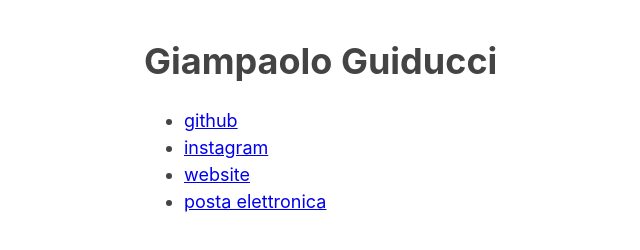
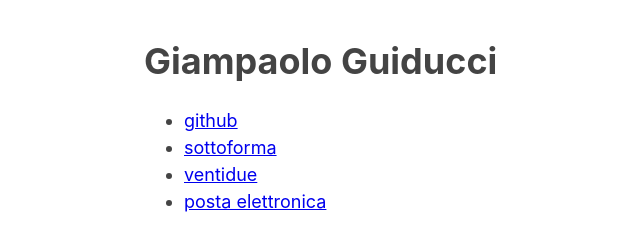
Before and after one commit to gosub/gosub.github.io, a plain HTML site: page index.html in a window 1280 px wide. Shown: the full height of the page, 171-811 px from the left. Drawn offline with Linux system fonts and the light colour scheme.

Commit message:
rimosso link a ibid, sostituito con ventidue

```diff
--- a/index.html
+++ b/index.html
@@ -10,8 +10,8 @@
     <h1>Giampaolo Guiducci</h1>
     <ul>
       <li><a href="https://github.com/gosub">github</a></li>
-      <li><a href="https://instagram.com/sottoforma">instagram</a></li>
-      <li><a href="http://indieblogisdead.altervista.org">website</a></li>
+      <li><a href="https://instagram.com/sottoforma">sottoforma</a></li>
+      <li><a href="https://ventidue.blogspot.com/">ventidue</a></li>
       <li><a href="mailto:giampaolo.guiducci@gmail.com">posta elettronica</a></li>
     </ul>
   </body>
```
